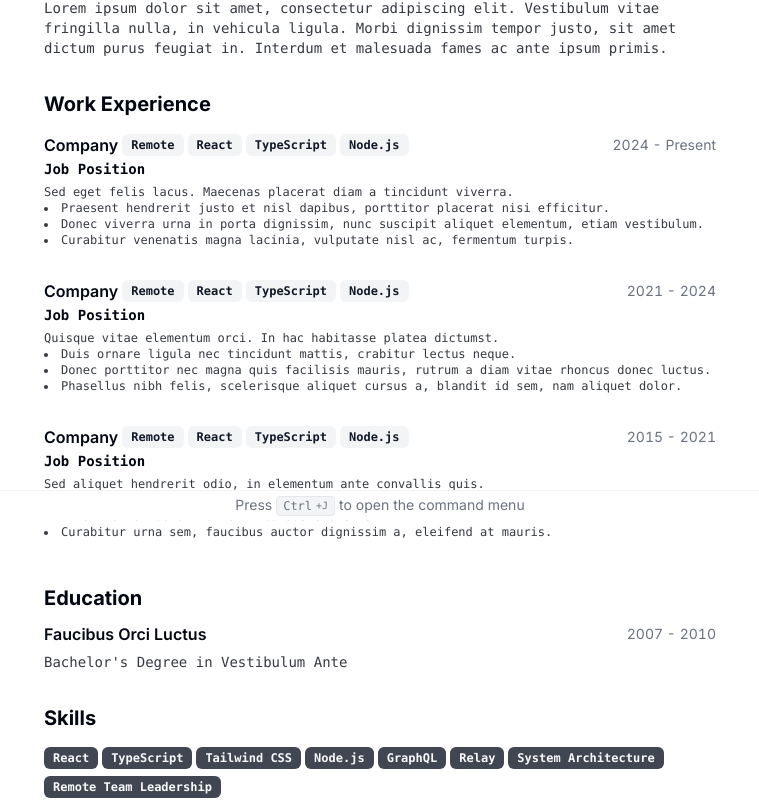
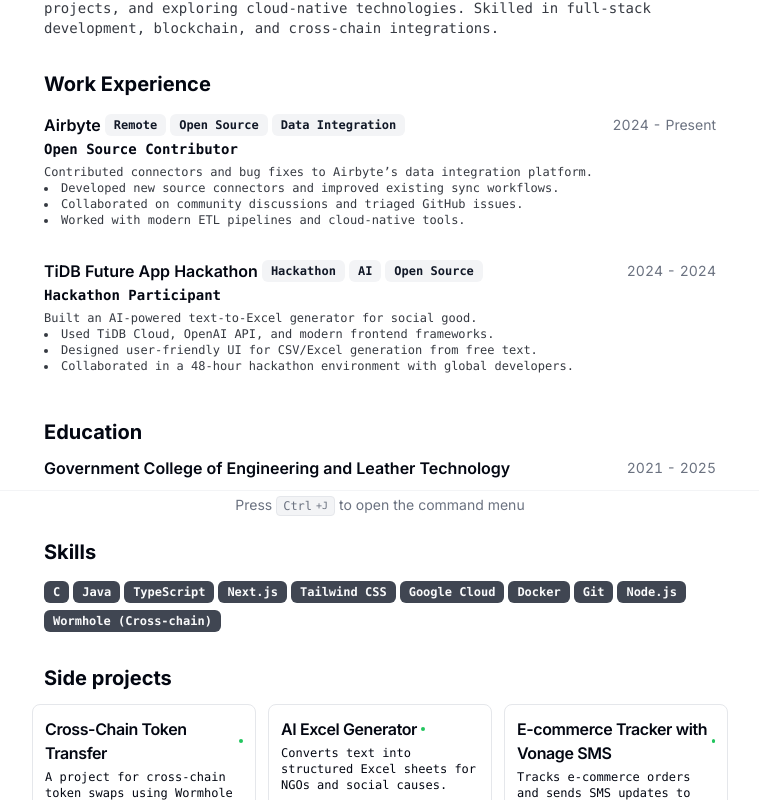
Before and after one commit to Anudhyan/nextjs-cv, a Next.js app in the folder app/: page / in a window 1280 px wide. Shown: the part 280-1080 px from the top of the page, without its empty margins (260-1019 px from the left). Built offline with nearby package versions, Linux system fonts and the light colour scheme.

Commit message:
Update resume details and avatar URL

```diff
--- a/app/src/data/resume-data.tsx
+++ b/app/src/data/resume-data.tsx
@@ -1,184 +1,132 @@
 import {
- Logo
+  Logo
 } from "../images/logos";
 import { GitHubIcon, LinkedInIcon, XIcon } from "../components/icons";
 
 export const RESUME_DATA = {
   name: "Anudhyan Datta",
-  initials: "YN",
-  location: " India",
-  locationLink: "https://www.google.com/maps/",
-  about:
-    "Lorem ipsum dolor sit amet, consectetur adipiscing elit.",
+  initials: "AD",
+  location: "Kolkata, India",
+  locationLink: "https://maps.google.com/?q=Kolkata",
+  about: "Aspiring Software Engineer | Open Source Enthusiast",
   summary: (
     <>
-      Lorem ipsum dolor sit amet, consectetur adipiscing elit. Vestibulum vitae fringilla nulla,
-      in vehicula ligula. Morbi dignissim tempor justo, sit amet dictum purus feugiat in.
-      Interdum et malesuada fames ac ante ipsum primis.
+      Passionate about building scalable applications, contributing to open-source projects,
+      and exploring cloud-native technologies. Skilled in full-stack development, blockchain,
+      and cross-chain integrations.
     </>
   ),
-  avatarUrl: "https://media.discordapp.net/attachments/1202265023767126027/1356891202804514817/img_v3_02kv_dd6a9491-c376-4c7f-995b-cbde6170c8dg.png?ex=681866e8&is=68171568&hm=bb10a10fa0eb6dd8cdd422381816335d7bfcf1e75703ba8a594046d0095c67dd&=&format=webp&quality=lossless&width=325&height=533",
-  personalWebsiteUrl: "https://defang.io/",
+  avatarUrl: "https://avatars.githubusercontent.com/u/1017620?v=4",
+  personalWebsiteUrl: "https://anudhyan.dev",
   contact: {
-    email: "lorem.ipsum@example.com",
-    tel: "+1234567890",
+    email: "anudhyan@email.com",
+    tel: "+91 9876543210",
     social: [
       {
         name: "GitHub",
-        url: "https://github.com/DefangLabs",
+        url: "https://github.com/Anudhyan",
         icon: GitHubIcon,
       },
       {
         name: "LinkedIn",
-        url: "https://www.linkedin.com/company/defanglabs/",
+        url: "https://linkedin.com/in/anudhyan",
         icon: LinkedInIcon,
       },
       {
         name: "X",
-        url: "https://twitter.com/DefangLabs",
+        url: "https://twitter.com/anudhyan",
         icon: XIcon,
       },
     ],
   },
   education: [
     {
-      school: "Faucibus Orci Luctus",
-      degree: "Bachelor's Degree in Vestibulum Ante",
-      start: "2007",
-      end: "2010",
+      school: "Government College of Engineering and Leather Technology",
+      degree: "B.Tech in Computer Science",
+      start: "2021",
+      end: "2025",
     },
   ],
   work: [
     {
-      company: "Company",
-      link: "about:blank",
-      badges: ["Remote", "React", "TypeScript", "Node.js"],
-      title: "Job Position",
+      company: "Airbyte",
+      link: "https://airbyte.com",
+      badges: ["Remote", "Open Source", "Data Integration"],
+      title: "Open Source Contributor",
       logo: Logo,
       start: "2024",
       end: null,
       description: (
         <>
-          Sed eget felis lacus. Maecenas placerat diam a tincidunt viverra.
+          Contributed connectors and bug fixes to Airbyte’s data integration platform.
           <ul className="list-inside list-disc">
-            <li>
-              Praesent hendrerit justo et nisl dapibus, porttitor placerat nisi efficitur.
-            </li>
-            <li>
-              Donec viverra urna in porta dignissim, nunc suscipit aliquet elementum,
-              etiam vestibulum.
-            </li>
-            <li>
-              Curabitur venenatis magna lacinia, vulputate nisl ac, fermentum turpis.
-            </li>
+            <li>Developed new source connectors and improved existing sync workflows.</li>
+            <li>Collaborated on community discussions and triaged GitHub issues.</li>
+            <li>Worked with modern ETL pipelines and cloud-native tools.</li>
           </ul>
         </>
       ),
     },
     {
-      company: "Company",
-      link: "about:blank",
-      badges: [
-        "Remote",
-        "React",
-        "TypeScript",
-        "Node.js",
-      ],
-      title: "Job Position",
+      company: "TiDB Future App Hackathon",
+      link: "https://pingcap.com",
+      badges: ["Hackathon", "AI", "Open Source"],
+      title: "Hackathon Participant",
       logo: Logo,
-      start: "2021",
+      start: "2024",
       end: "2024",
       description: (
         <>
-          Quisque vitae elementum orci. In hac habitasse platea dictumst.
+          Built an AI-powered text-to-Excel generator for social good.
           <ul className="list-inside list-disc">
-            <li>
-            Duis ornare ligula nec tincidunt mattis, crabitur lectus neque.
-            </li>
-            <li>
-            Donec porttitor nec magna quis facilisis mauris, rutrum a diam vitae rhoncus
-            donec luctus.
-            </li>
-            <li>
-            Phasellus nibh felis, scelerisque aliquet cursus a, blandit id sem,
-            nam aliquet dolor.
-            </li>
+            <li>Used TiDB Cloud, OpenAI API, and modern frontend frameworks.</li>
+            <li>Designed user-friendly UI for CSV/Excel generation from free text.</li>
+            <li>Collaborated in a 48-hour hackathon environment with global developers.</li>
           </ul>
         </>
       ),
     },
-    {
-      company: "Company",
-      link: "about:blank",
-      badges: ["Remote", "React", "TypeScript", "Node.js"],
-      title: "Job Position",
-      logo: Logo,
-      start: "2015",
-      end: "2021",
-      description: (
-        <>
-          Sed aliquet hendrerit odio, in elementum ante convallis quis.
-          <ul className="list-inside list-disc">
-            <li>
-            Donec blandit nibh at felis vehicula vehicula, nunc semper porttitor malesuada.
-            </li>
-            <li>
-            Etiam rutrum dolor vel elit cursus elementum.
-            </li>
-            <li>
-            Curabitur urna sem, faucibus auctor dignissim a, eleifend at mauris.
-            </li>
-          </ul>
-        </>
-      ),
-    }
   ],
   skills: [
-    "React",
+    "C",
+    "Java",
     "TypeScript",
+    "Next.js",
     "Tailwind CSS",
+    "Google Cloud",
+    "Docker",
+    "Git",
     "Node.js",
-    "GraphQL",
-    "Relay",
-    "System Architecture",
-    "Remote Team Leadership",
+    "Wormhole (Cross-chain)",
   ],
   projects: [
     {
-      title: "Project 1",
-      techStack: ["TypeScript", "Next.js", "Browser Extension", "PostgreSQL"],
-      description:
-        "Nam aliquet dolor a risus pharetra placerat, praesent congue nulla dolor.",
+      title: "Cross-Chain Token Transfer",
+      techStack: ["TypeScript", "Hardhat", "Polygon", "Wormhole"],
+      description: "A project for cross-chain token swaps using Wormhole and Polygon.",
       logo: Logo,
       link: {
-        label: "blank",
+        label: "View on GitHub",
+        href: "https://github.com/Anudhyan/Cross-Chain-Token-Transfer",
+      },
+    },
+    {
+      title: "AI Excel Generator",
+      techStack: ["Next.js", "OpenAI API", "TiDB Cloud"],
+      description: "Converts text into structured Excel sheets for NGOs and social causes.",
+      logo: Logo,
+      link: {
+        label: "Project Demo",
         href: "about:blank",
       },
     },
     {
-      title: "Project 2",
-      techStack: [
-        "TypeScript",
-        "Next.js",
-        "Vite",
-        "GraphQL",
-      ],
-      description:
-        "Pellentesque habitant morbi tristique senectus.",
+      title: "E-commerce Tracker with Vonage SMS",
+      techStack: ["Node.js", "Vonage API", "MongoDB"],
+      description: "Tracks e-commerce orders and sends SMS updates to users using Vonage.",
       logo: Logo,
       link: {
-        label: "blank",
-        href: "about:blank",
-      },
-    },
-    {
-      title: "Project 3",
-      techStack: ["TypeScript", "Next.js", "Tailwind CSS"],
-      description:
-        "Curabitur lectus neque, tempor at tortor non, viverra tempor tellus.",
-      logo: Logo,
-      link: {
-        label: "blank",
+        label: "View on GitHub",
         href: "about:blank",
       },
     },
```
